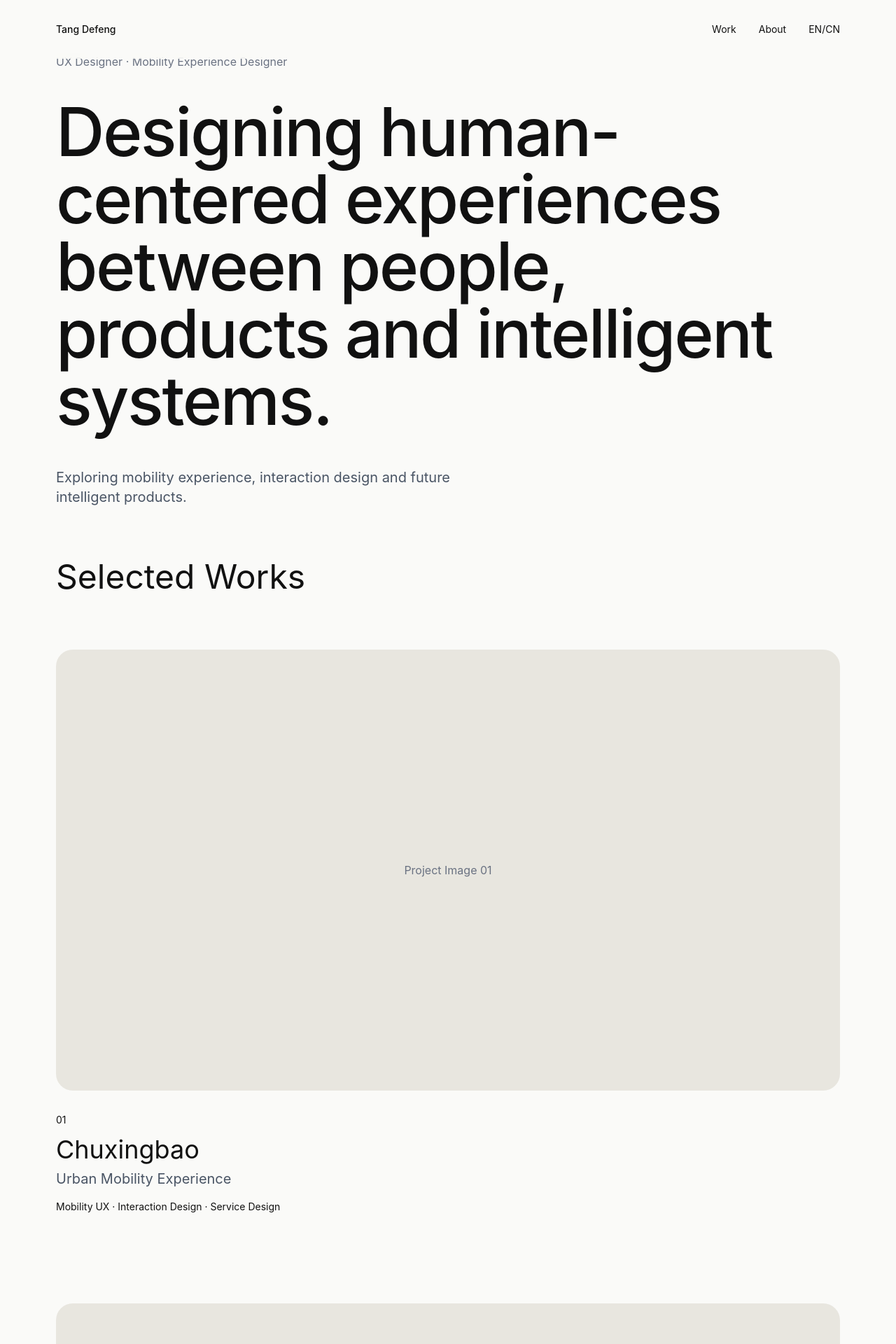
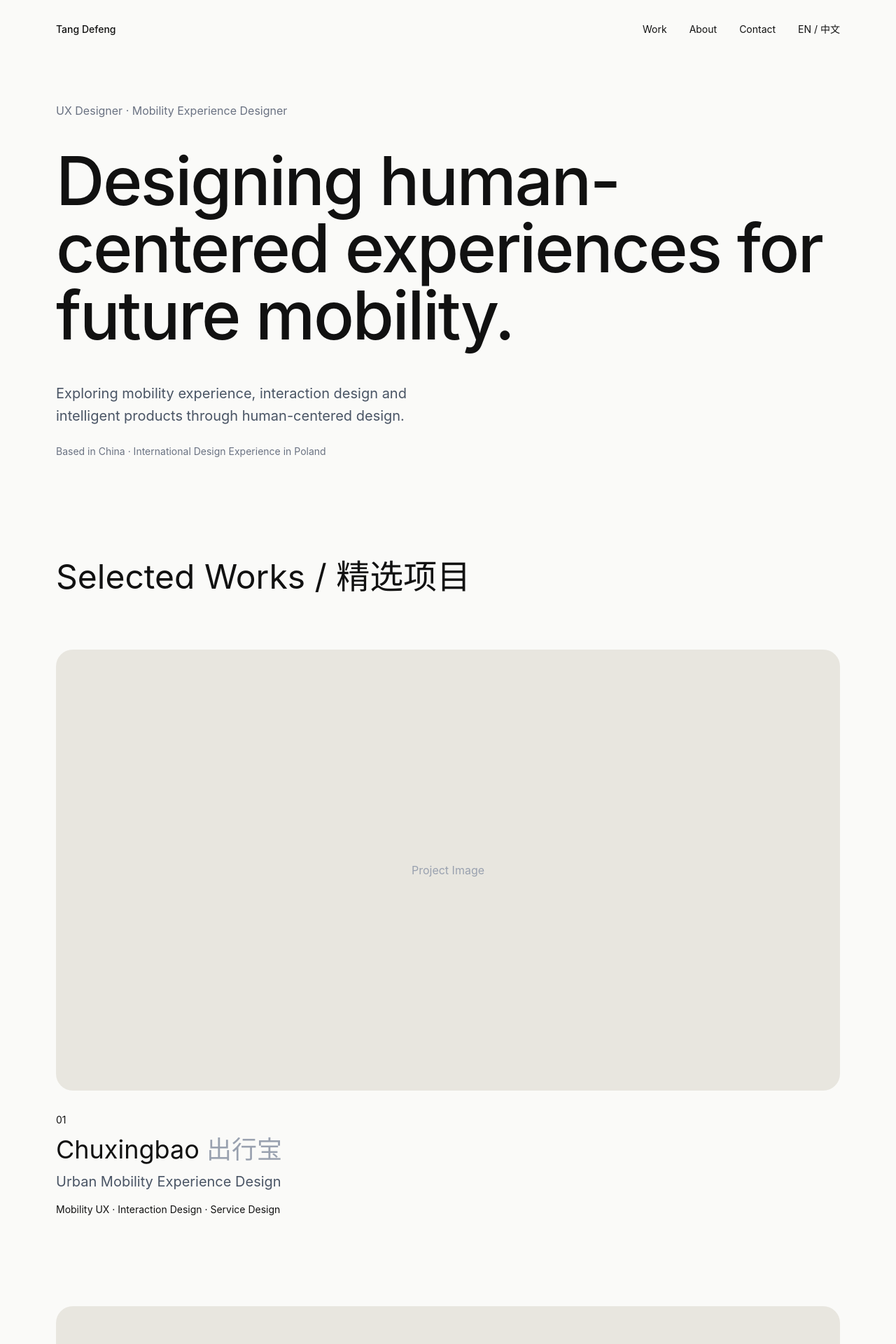
Before and after one commit to Sharon1204-svg/tang-defeng-portfolio, a Next.js app: page / in a window 1280 px wide. Shown: the top 1920 px of the page at 70% size. Built offline with nearby package versions, Linux system fonts and the light colour scheme.

Commit message:
Add bilingual homepage content and Tang Defeng branding

```diff
--- a/src/app/page.tsx
+++ b/src/app/page.tsx
@@ -2,9 +2,9 @@ import Link from 'next/link';
 import { motion } from 'framer-motion';
 
 const works = [
- {title:'Chuxingbao',subtitle:'Urban Mobility Experience',tags:'Mobility UX · Interaction Design · Service Design'},
- {title:'Caihe',subtitle:'Smart Food Management Experience',tags:'UX Research · Smart Product · Service Design'},
- {title:'PETA',subtitle:'Intelligent Pet Care Experience',tags:'IoT · Interaction Design · Smart Product'}
+ {number:'01',title:'Chuxingbao',cn:'出行宝',subtitle:'Urban Mobility Experience Design',tags:'Mobility UX · Interaction Design · Service Design'},
+ {number:'02',title:'Caihe',cn:'菜盒',subtitle:'Smart Food Management Experience',tags:'UX Research · Smart Product · Service Design'},
+ {number:'03',title:'PETA',cn:'智能宠物喂食器',subtitle:'Intelligent Pet Care Experience',tags:'IoT · Interaction Design · Smart Product'}
 ];
 
 export default function Home(){
@@ -12,37 +12,49 @@ export default function Home(){
   <nav className="fixed top-0 w-full bg-[#FAFAF8]/80 backdrop-blur z-10">
    <div className="container-custom flex justify-between py-8 text-sm">
     <span className="font-medium">Tang Defeng</span>
-    <div className="flex gap-8"><Link href="#works">Work</Link><Link href="#about">About</Link><span>EN/CN</span></div>
+    <div className="flex gap-8"><Link href="#works">Work</Link><Link href="#about">About</Link><Link href="#contact">Contact</Link><span>EN / 中文</span></div>
    </div>
   </nav>
 
   <section className="min-h-screen flex items-center container-custom">
    <div>
     <motion.p initial={{opacity:0,y:20}} animate={{opacity:1,y:0}} className="text-gray-500 mb-10">UX Designer · Mobility Experience Designer</motion.p>
-    <motion.h1 initial={{opacity:0,y:40}} animate={{opacity:1,y:0}} transition={{duration:.8}} className="text-7xl md:text-8xl tracking-tight leading-none font-medium max-w-5xl">Designing human-centered experiences between people, products and intelligent systems.</motion.h1>
-    <p className="mt-12 max-w-xl text-xl text-gray-600">Exploring mobility experience, interaction design and future intelligent products.</p>
+    <motion.h1 initial={{opacity:0,y:40}} animate={{opacity:1,y:0}} transition={{duration:.8}} className="text-7xl md:text-8xl tracking-tight leading-none font-medium max-w-6xl">
+    Designing human-centered experiences for future mobility.
+    </motion.h1>
+    <p className="mt-12 max-w-xl text-xl text-gray-600 leading-relaxed">
+    Exploring mobility experience, interaction design and intelligent products through human-centered design.
+    </p>
+    <p className="mt-6 text-sm text-gray-500">Based in China · International Design Experience in Poland</p>
    </div>
   </section>
 
   <section id="works" className="container-custom pb-32">
-   <h2 className="text-5xl mb-20">Selected Works</h2>
-   <div className="space-y-32">{works.map((work,index)=><article key={work.title}>
-    <div className="aspect-[16/9] bg-[#E8E6DF] rounded-3xl flex items-center justify-center text-gray-500 mb-8">Project Image 0{index+1}</div>
-    <p className="text-sm">0{index+1}</p>
-    <h3 className="text-4xl mt-3">{work.title}</h3>
-    <p className="text-xl text-gray-600 mt-2">{work.subtitle}</p>
+   <h2 className="text-5xl mb-20">Selected Works / 精选项目</h2>
+   <div className="space-y-32">{works.map((work)=><article key={work.title}>
+    <div className="aspect-[16/9] bg-[#E8E6DF] rounded-3xl flex items-center justify-center text-gray-400 mb-8">Project Image</div>
+    <p className="text-sm">{work.number}</p>
+    <h3 className="text-4xl mt-3">{work.title} <span className="text-gray-400">{work.cn}</span></h3>
+    <p className="text-xl text-gray-600 mt-3">{work.subtitle}</p>
     <p className="mt-4 text-sm">{work.tags}</p>
    </article>)}</div>
   </section>
 
   <section id="about" className="container-custom py-32 grid md:grid-cols-2 gap-16">
-   <div className="aspect-[4/5] bg-[#DDDAD1] rounded-3xl flex items-center justify-center">Tang Defeng Portrait</div>
+   <div className="aspect-[4/5] bg-[#DDDAD1] rounded-3xl flex items-center justify-center">Portrait Placeholder</div>
    <div>
-    <h2 className="text-5xl mb-8">About Me</h2>
-    <p className="text-lg leading-relaxed text-gray-700">I am Tang Defeng, a UX designer with a background in industrial design and user experience research. My work focuses on mobility experience, intelligent products, automotive HMI and human-centered interaction.</p>
+    <h2 className="text-5xl mb-8">About Me / 关于我</h2>
+    <p className="text-lg leading-relaxed text-gray-700">
+    I am Tang Defeng, a UX designer with a background in industrial design and experience research. My work focuses on mobility experience, intelligent products, automotive HMI and human-centered interaction.
+    <br/><br/>
+    我是一名关注用户体验、智能产品与未来出行体验的设计师，探索人与技术之间更自然、更有意义的交互关系。
+    </p>
    </div>
   </section>
 
-  <footer className="container-custom py-20">Let's create meaningful experiences.</footer>
+  <section id="contact" className="container-custom py-32">
+   <h2 className="text-5xl">Let's create meaningful experiences.</h2>
+   <p className="mt-8 text-gray-600">让设计连接人与未来。</p>
+  </section>
  </main>
 }
```
